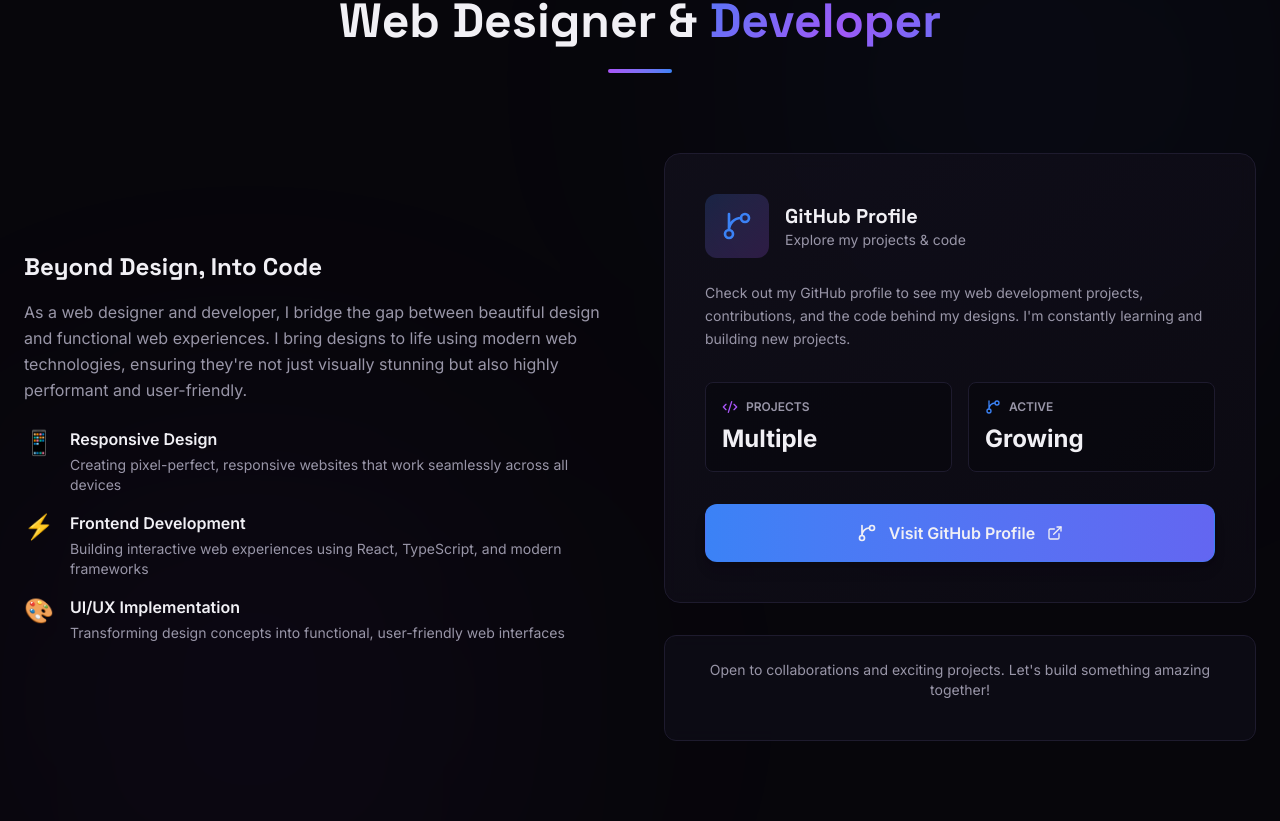
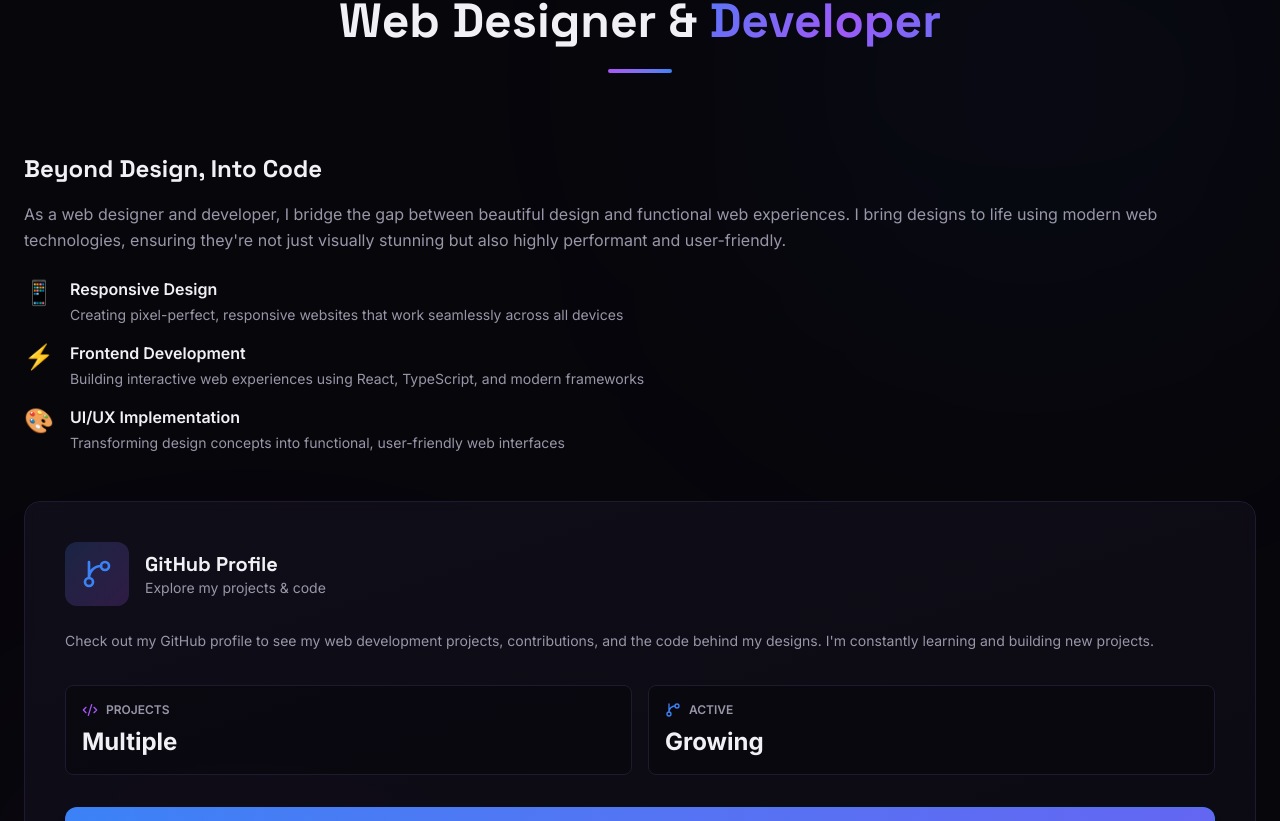
Before and after one commit to udani-24/Portfolio, a React (Vite) app: page / in a window 1280 px wide. Shown: the part 4499-5320 px from the top of the page. Built offline with nearby package versions, Linux system fonts and the light colour scheme.

Commit message:
Refactor WebExperience component structure

```diff
--- a/src/components/WebExperience.tsx
+++ b/src/components/WebExperience.tsx
@@ -49,8 +49,8 @@
         </motion.div>
 
         {/* Main content */}
-        <div className="grid lg:grid-cols-2 gap-12 items-center mb-20">
-          {/* Left side - Description */}
+        <div className="space-y-12 mb-20">
+          {/* Description */}
           <motion.div
             initial={{ opacity: 0, x: -30 }}
             whileInView={{ opacity: 1, x: 0 }}
@@ -91,7 +91,7 @@
             </div>
           </motion.div>
 
-          {/* Right side - GitHub showcase */}
+          {/* GitHub showcase */}
           <motion.div
             initial={{ opacity: 0, x: 30 }}
             whileInView={{ opacity: 1, x: 0 }}
@@ -99,7 +99,6 @@
             transition={{ duration: 0.8, delay: 0.2 }}
             className="flex flex-col gap-8"
           >
-            {/* Main GitHub card */}
             <div className="glow-card rounded-2xl p-10 bg-gradient-to-br from-[#12101c]/80 to-[#0d0b14]/80 backdrop-blur-sm border border-[#3b82f6]/20 hoverable group transition-all duration-300">
               <div className="flex items-center gap-4 mb-6">
                 <div className="p-4 rounded-xl bg-gradient-to-br from-[#3b82f6]/20 to-[#a855f7]/20 group-hover:from-[#3b82f6]/30 group-hover:to-[#a855f7]/30 transition-all">
@@ -115,7 +114,6 @@
                 Check out my GitHub profile to see my web development projects, contributions, and the code behind my designs. I'm constantly learning and building new projects.
               </p>
 
-              {/* Stats */}
               <div className="grid grid-cols-2 gap-4 mb-8">
                 <div className="p-4 rounded-lg bg-[#07060b]/50 border border-[#1e1b2e]">
                   <div className="flex items-center gap-2 mb-2">
@@ -133,7 +131,6 @@
                 </div>
               </div>
 
-              {/* GitHub button */}
               <a
                 href="https://github.com/udani-24"
                 target="_blank"
@@ -146,7 +143,6 @@
               </a>
             </div>
 
-            {/* Secondary CTA */}
             <motion.div
               initial={{ opacity: 0, y: 10 }}
               whileInView={{ opacity: 1, y: 0 }}
```
